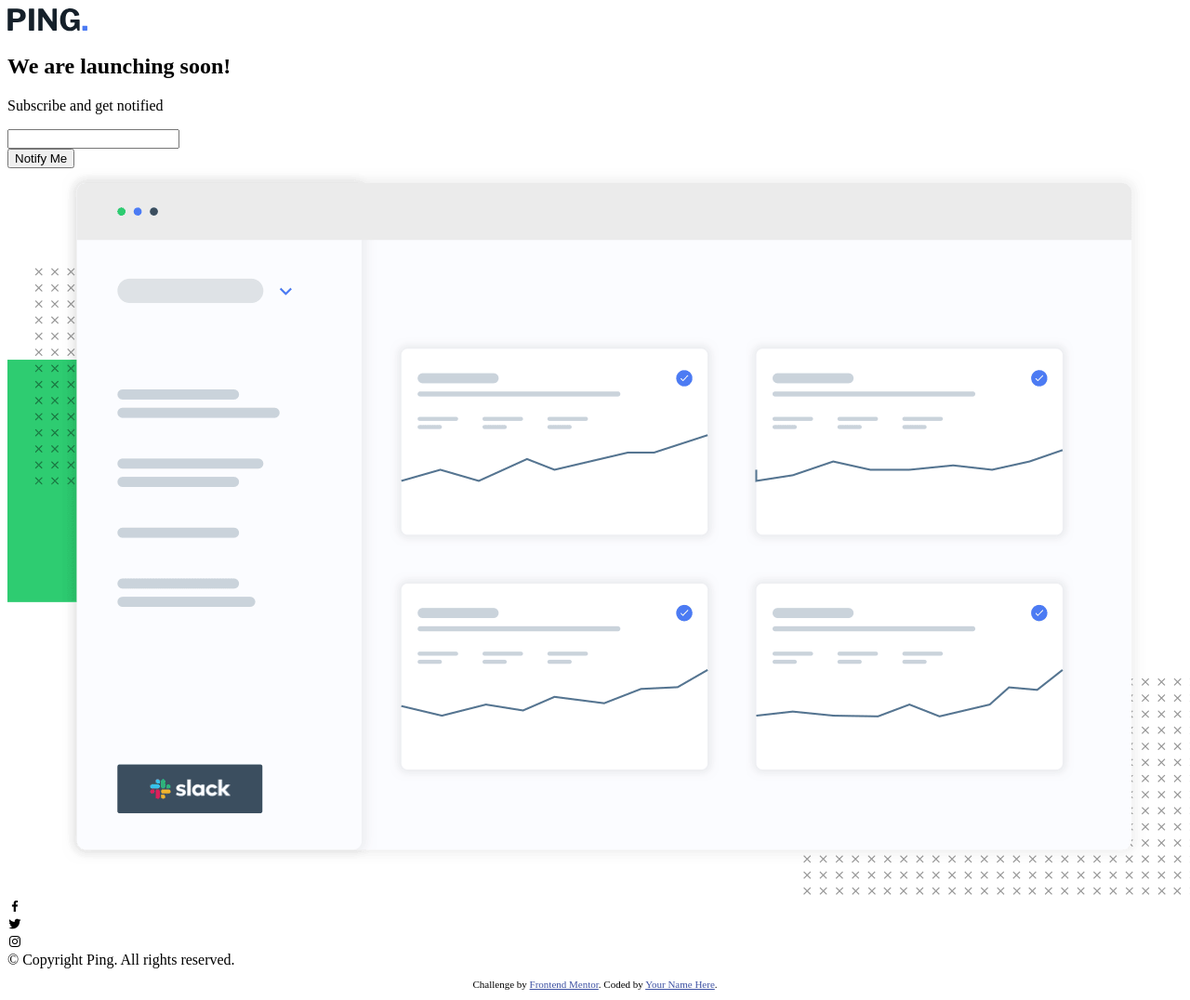
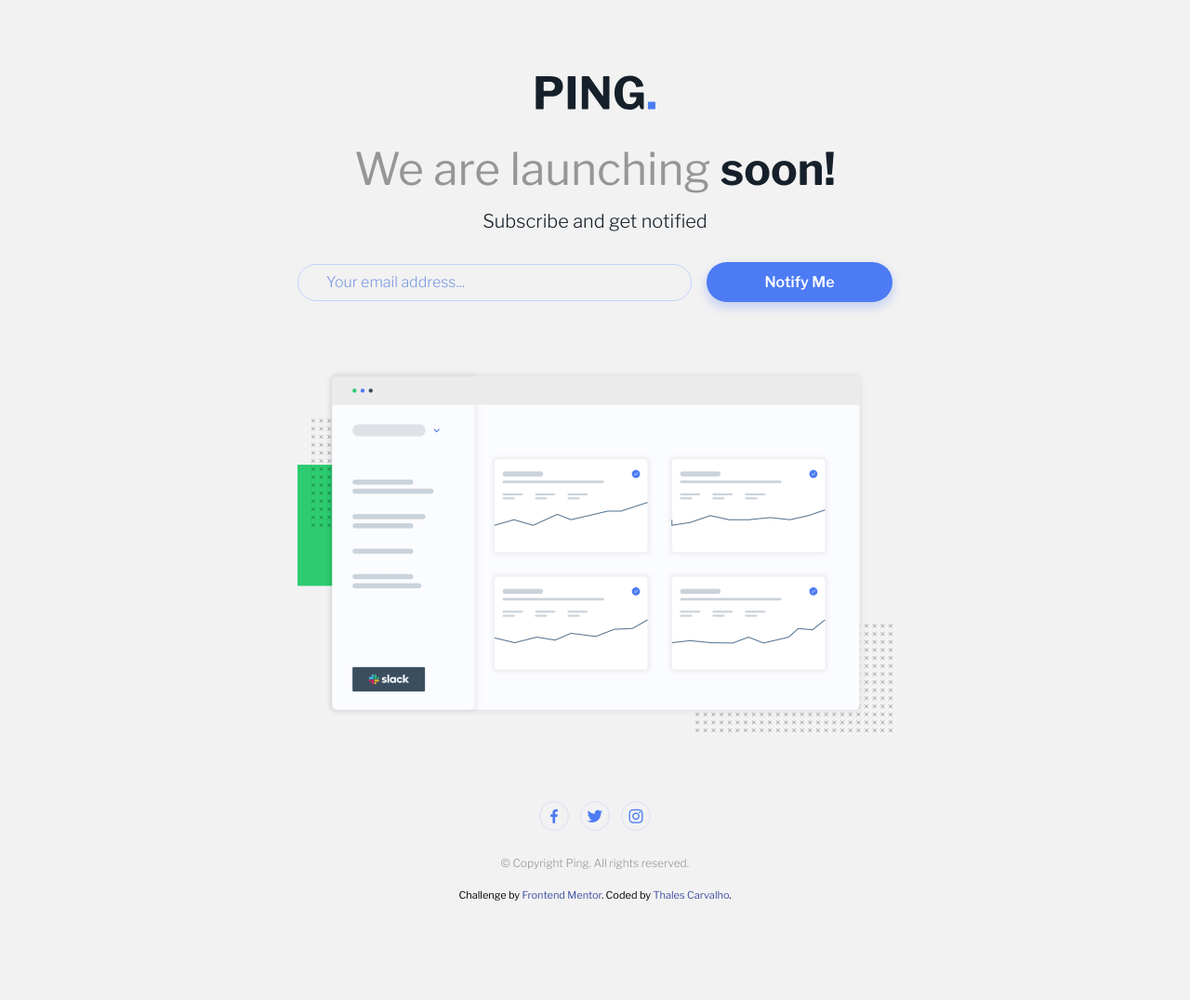
Before and after one commit to tvgc/ping-single-column-coming-soon-page, a plain HTML site: page index.html in a window 1280 px wide. Shown: the whole page at 93% size. After the commit the page ends 971 px from the top, so only its background shows below. Drawn offline with nearby package versions, Linux system fonts and the light colour scheme.

Commit message:
finished project

```diff
--- /dev/null
+++ b/assets/js/main.js
@@ -0,0 +1,33 @@
+const form = document.querySelector("form");
+const email = document.querySelector("input");
+const button = document.querySelector("button");
+
+form.addEventListener('submit', event=>{
+    event.preventDefault();
+
+    validateEmail(email);
+})
+
+const validateEmail = (email) => {
+    if(isValidEmail(email.value)){
+        errorMessageDisplayErase(email);
+    } else {
+        setError(email);
+    }
+}
+
+
+const setError = (element) => {
+    const inputControl = element.parentElement;
+    inputControl.classList.add('error');
+}
+
+const isValidEmail = email => {
+    const re = /^(([^<>()[\]\\.,;:\s@"]+(\.[^<>()[\]\\.,;:\s@"]+)*)|(".+"))@((\[[0-9]{1,3}\.[0-9]{1,3}\.[0-9]{1,3}\.[0-9]{1,3}\])|(([a-zA-Z\-0-9]+\.)+[a-zA-Z]{2,}))$/;
+    return re.test(String(email).toLowerCase());
+}
+
+const errorMessageDisplayErase = (element) => {
+    const inputContainer = element.parentElement;
+    inputContainer.classList.remove("error")
+}
--- a/assets/styles/style.css
+++ b/assets/styles/style.css
@@ -0,0 +1,269 @@
+/*-----------------------------------*\
+  #FONTS
+\*-----------------------------------*/
+@import url('https://fonts.googleapis.com/css2?family=Libre+Franklin:wght@300;400;600;700&display=swap');
+
+/*-----------------------------------*\
+  #RESET
+\*-----------------------------------*/
+*,
+*::before,
+*::after {
+    padding: 0;
+    margin: 0;
+    box-sizing: border-box;
+}
+
+a {
+    color: inherit;
+    text-decoration: none;
+  }
+
+ input,
+ button {
+    background: none;
+    border: none;
+    font: inherit;
+}
+
+input { width: 100%; }
+
+button { cursor: pointer; }
+
+img {
+    max-width: 100%;
+    height: auto;
+}
+
+html {
+    font-family: 'Libre Franklin', sans-serif;
+    font-size: 62.5%;
+    scroll-behavior: smooth;
+}
+
+body {
+    background: #f2f2f2;
+    min-height: 100vh;
+    padding-block: 8rem 0rem;
+    display: grid;
+}
+
+/*-----------------------------------*\
+  #CODE
+\*-----------------------------------*/
+.container {
+    padding-inline: 2.7rem;
+}
+
+@media (min-width: 780px){
+    .container {
+        max-width: 64rem;
+        padding-inline: 0;
+        margin: 0 auto;
+    }
+}
+
+.container,
+.footer {
+    text-align: center;
+}
+
+.logo {
+    text-align: center;
+    margin-bottom: 3.2rem;
+}
+
+@media (min-width: 786px) {
+    .logo {
+        height: 3.9rem;
+    }
+}
+
+.title {
+    font-size: 2.2rem;
+    font-weight: 400;
+    color: #969696;
+    margin-bottom: 1.5rem;
+}
+
+@media (min-width: 786px) {
+    .title {
+        font-size: 4.8rem;
+    }
+}
+
+.desc {
+    font-weight: 300;
+    color: #15202A;
+    margin-bottom: 3.2rem;
+}
+
+@media (min-width: 786px) {
+    .desc {
+        font-size: 2rem;
+    }
+}
+
+.title span {
+    font-weight: 700;
+    color: #15202A;
+}
+
+.form {
+    display: flex;
+    flex-direction: column;
+    align-items: center;
+    gap: 1rem;
+    margin-bottom: 7.2rem;
+}
+
+@media (min-width: 786px) {
+    .form {
+        flex-direction: row;
+        gap: 1.6rem;
+        max-width: 100%;
+    }
+
+    .btn {
+        flex-basis: 20rem;
+    }
+}
+
+.input-container {
+    flex: 1;
+}
+
+.input {
+    width: 28rem;
+    height: 4rem;
+    border-radius: 3rem;
+    padding-left: 3rem;
+    box-shadow: 0px 0px 7px 3px #00000000;border: 1px solid #C2D3FF;
+    color: #6789e0;
+    font-weight: 400;
+    font-size: 1.2rem;
+}
+
+.input-container.error .input {
+    border: 1px solid #FF5466;
+}
+
+@media (min-width: 786px) {
+    .input {
+        width: 100%;
+        font-size: 1.6rem;
+    }
+}
+
+
+.input::placeholder {
+    font-family: Libre Franklin;
+    font-size: 1.2rem;
+    font-weight: 300;
+    color: #7c99e4;
+}
+
+@media (min-width: 786px) {
+    .input::placeholder {
+        font-size: 1.6rem;
+    }
+}
+
+.input:focus {
+    outline: 1px solid #C2D3FF;
+}
+
+.error-message {
+    display: none;
+}
+
+.input-container.error .error-message {
+    display: block;
+    color: #FF5466;
+    text-align: start;
+    padding-left: 3rem;
+    margin-top: 0.6rem;
+    font-size: 1rem;
+    font-weight: 400;
+}
+
+@media (min-width: 786px) {
+    .input-container.error .error-message {
+        font-size: 1.2rem;
+    }
+}
+
+.btn {
+    width: 28rem;
+    padding-block: 1.2rem;
+    border-radius: 3rem;
+    background: #4C7BF3;
+    box-shadow: 0px 5px 10px 2px #4C7BF33B;
+    color: #fff;
+    font-size: 1.2rem;
+    font-weight: 600;
+    transition: 250ms;
+}
+
+.btn:active {
+    opacity: 0.2;
+}
+
+@media (min-width: 786px) {
+    .btn {
+        flex-basis: 20rem;
+        font-size: 1.6rem;
+    }
+}
+
+
+img {
+    margin-bottom: 7.2rem;
+}
+
+.footer,
+.attribution {
+    align-self: end;
+}
+
+.footer {
+    margin-bottom: 2rem;
+}
+
+.medias {
+    display: flex;
+    justify-content: center;
+    gap: 1.2rem;
+}
+
+.media {
+    display: flex;
+    justify-content: center;
+    align-items: center;
+    width: 3.2rem;
+    height: 3.2rem;
+    font-size: 2rem;
+    color: #4C7BF3;
+    border-radius: 50%;
+    border: 0.92px solid #4C7BF326;
+    margin-bottom: 2.7rem;
+    cursor: pointer;
+    transition: 250ms;
+}
+
+.media:active {
+    background-color: #4C7BF3;
+    color: #FFFFFF;
+}
+
+.copy {
+    font-size: 1rem;
+    font-weight: 300;
+    color: #969696;
+}
+
+@media (min-width: 786px) {
+    .copy {
+        font-size: 1.2rem;
+    }
+}
--- a/index.html
+++ b/index.html
@@ -12,26 +12,26 @@
 
   <!-- Feel free to remove these styles or customise in your own stylesheet 👍 -->
   <style>
-    .attribution { font-size: 11px; text-align: center; }
+    .attribution { font-size: 11px; text-align: center; height: 1.5rem; }
     .attribution a { color: hsl(228, 45%, 44%); }
   </style>
 </head>
 <body>
   <main>
-    <section>
+    <section class="section">
       <div class="container">
-        <img src="assets/images/logo.svg" alt="">
+        <img class="logo" src="assets/images/logo.svg" alt="">
 
-        <h1 class="title">We are launching soon!</h1>
+        <h1 class="title">We are launching <span>soon!</span></h1>
 
         <p class="desc">Subscribe and get notified</p>
 
-        <form action="">
+        <form class="form" action="">
           <div class="input-container">
-            <input type="text" name="" id="">
-            <div class="error-message"></div>
+            <input class="input" type="text" placeholder="Your email address..." name="" id="">
+            <div class="error-message">Please provide a valid email address</div>
           </div>
-          <button type="submit">Notify Me</button>
+          <button class="btn" type="submit">Notify Me</button>
         </form>
 
         <img src="assets/images/illustration-dashboard.png" alt="">
@@ -40,7 +40,7 @@
     </section>
   </main>
 
-  <footer>
+  <footer class="footer">
     <nav class="medias">
       <div class="media">
         <i class='bx bxl-facebook'></i>
@@ -52,12 +52,15 @@
         <i class='bx bxl-instagram'></i>
       </div>
     </nav>
-    <div>&copy; Copyright Ping. All rights reserved.</div>
-    <p class="attribution">
-      Challenge by <a href="https://www.frontendmentor.io?ref=challenge" target="_blank">Frontend Mentor</a>.
-      Coded by <a href="#">Your Name Here</a>.
-    </p>
+    <div class="copy">&copy; Copyright Ping. All rights reserved.</div>
   </footer>
+
+  <p class="attribution">
+    Challenge by <a href="https://www.frontendmentor.io?ref=challenge" target="_blank">Frontend Mentor</a>.
+    Coded by <a href="#">Thales Carvalho</a>.
+  </p>
+
+  <script src="assets/js/main.js"></script>
 
 </body>
 </html>
```
